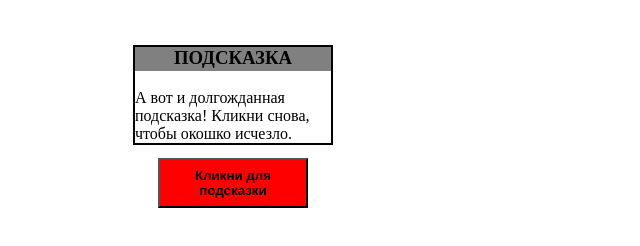
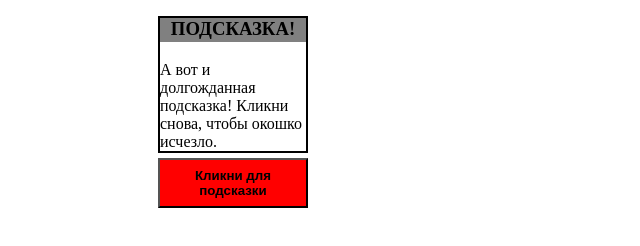
Before and after one commit to Geluza/ahj-5.1, a website built with webpack: page src/index.html in a window 1280 px wide. Both pictures are taken after a click on the button "Кликни для подсказки". Shown: the whole page, without its empty margins (0-640 px from the left). Built offline with nearby package versions, Linux system fonts and the light colour scheme.

Commit message:
commit 20/03

```diff
--- a/src/css/style.css
+++ b/src/css/style.css
@@ -5,24 +5,22 @@ button {
   width: 150px;
   height: 50px;
   font-weight: bold;
-  position: relative;
 }
 
 .popover {
   border: 2px solid black;
-  width: 200px;
+  width: 150px;
   text-align: left;
   box-sizing: border-box;
   position: absolute;
 }
 
-.disactive {
-  display: none;
-}
-
-.pop_title {
+.pop-title {
   border-bottom: 2px solid grey;
   background-color: grey;
   margin-top: 0px;
   text-align: center;
 }
+ .popover-btn-click {
+   position: relative;
+ }
--- a/src/index.html
+++ b/src/index.html
@@ -10,10 +10,9 @@
 
 <body>
   <main class="Popovers">
-    <div class="popover_btn_click">
-    <button type="button" class="btn btn-popover" >
+    <div class="popover-btn-click">
+    <button type="button" class="btn btn-popover" data-text="А вот и долгожданная подсказка! Кликни снова, чтобы окошко исчезло." data-title ="ПОДСКАЗКА!">
       Кликни для подсказки
-      <div class="popover disactive"><h3 class="pop_title">ПОДСКАЗКА</h3><span class="pop_text">А вот и долгожданная подсказка! Кликни снова, чтобы окошко исчезло.</span> </div>
     </button>
   </div>
   </main>
--- a/src/js/Popovertoggle.js
+++ b/src/js/Popovertoggle.js
@@ -1,13 +1,20 @@
 // TODO: write your code here
 function clickPop() {
+  const container = document.querySelector(".popover-btn-click");
   const btn = document.querySelector('.btn');
-  const popover = document.querySelector('.popover');
   btn.addEventListener('click', (event) => {
     event.preventDefault();
-    popover.classList.toggle('disactive');
+    if(container.contains(document.querySelector(".popover"))) {
+      document.querySelector(".popover").remove();
+   } else {
+    const popover = document.createElement("div");
+    popover.className = "popover";
+    popover.innerHTML += `<h3 class="pop-title">${btn.dataset.title}</h3><span class="pop-text">${btn.dataset.text}</span>`;
+    const indent = 5;
     btn.offsetParent.appendChild(popover);
-    popover.style.left = `${btn.offsetLeft - popover.offsetWidth / 8}px`;
-    popover.style.top = `${btn.offsetTop - popover.offsetHeight - btn.offsetHeight / 4}px`;
+    popover.style.left = `${btn.offsetLeft}px`;
+    popover.style.top = `${btn.offsetTop - popover.offsetHeight - indent}px`
+    }
   });
 }
 
```
Also changed, not shown: e2e/e2e.test.js (+9 -0 lines).
